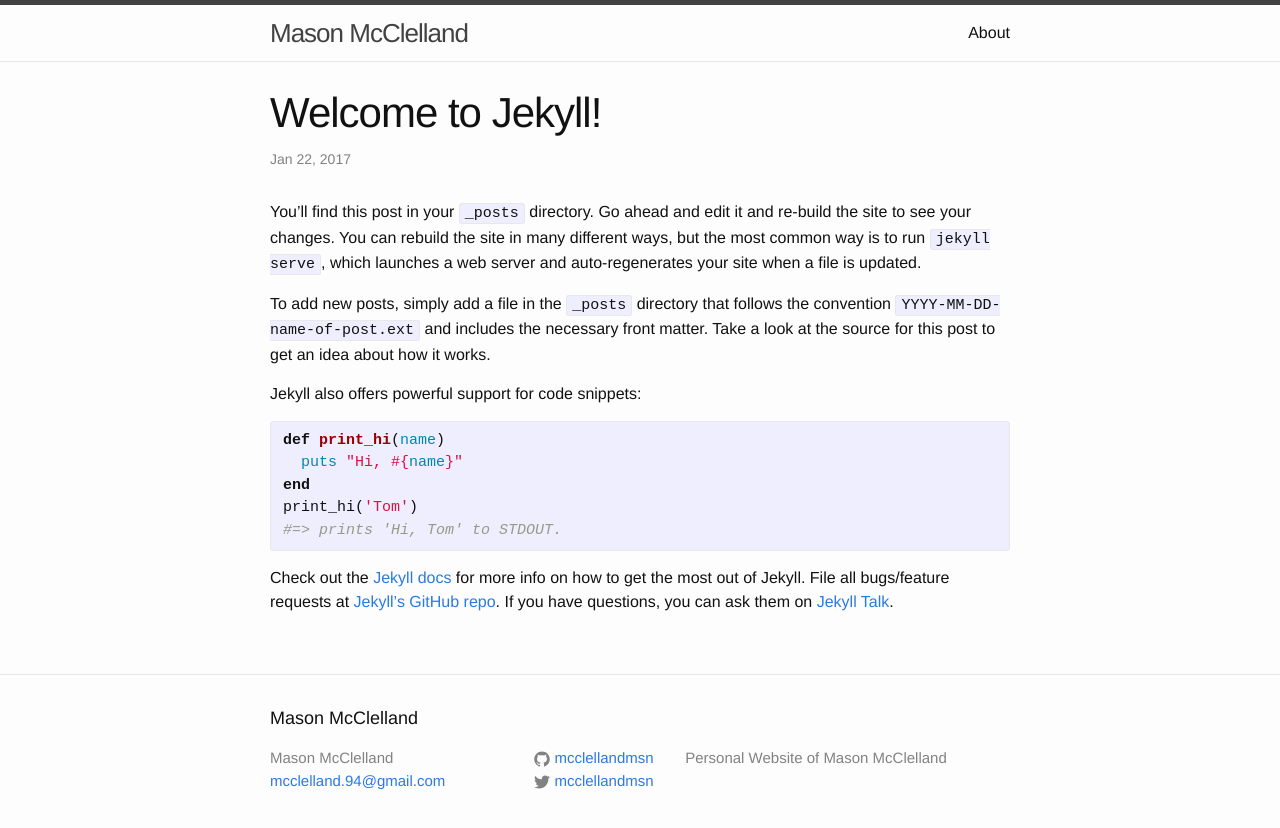
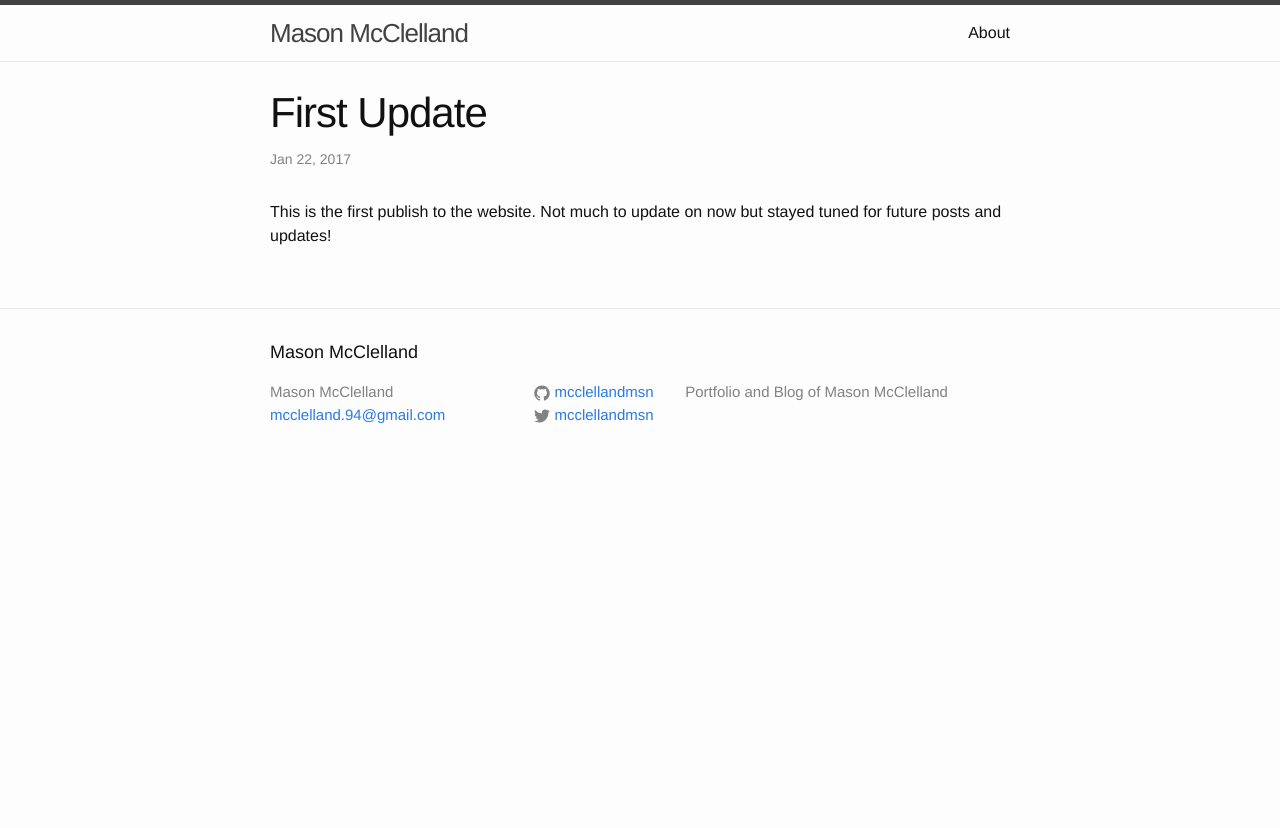
Before and after one commit to mcclellandmsn/personalsite.github.io, a Jekyll site: the page built from _posts/2017-01-21-welcome-to-jekyll.markdown, in a window 1280 px wide. Shown: the top 828 px of the page. Built offline with Jekyll 4.4.1, drawn with Linux system fonts in a browser that asks for light colours.

Commit message:
updated config and initial post

```diff
--- a/_config.yml
+++ b/_config.yml
@@ -9,7 +9,7 @@
 title: Mason McClelland
 email: mcclelland.94@gmail.com
 description: > # this means to ignore newlines until "baseurl:"
-  Personal Website of Mason McClelland
+  Portfolio and Blog of Mason McClelland
 baseurl: "" # the subpath of your site, e.g. /blog
 twitter_username: mcclellandmsn
 github_username:  mcclellandmsn
--- a/_posts/2017-01-21-welcome-to-jekyll.markdown
+++ b/_posts/2017-01-21-welcome-to-jekyll.markdown
@@ -1,25 +1,7 @@
 ---
 layout: post
-title:  "Welcome to Jekyll!"
+title:  First Update
 date:   2017-01-21 21:02:29 -0500
-categories: jekyll update
+categories: update
 ---
-You’ll find this post in your `_posts` directory. Go ahead and edit it and re-build the site to see your changes. You can rebuild the site in many different ways, but the most common way is to run `jekyll serve`, which launches a web server and auto-regenerates your site when a file is updated.
-
-To add new posts, simply add a file in the `_posts` directory that follows the convention `YYYY-MM-DD-name-of-post.ext` and includes the necessary front matter. Take a look at the source for this post to get an idea about how it works.
-
-Jekyll also offers powerful support for code snippets:
-
-{% highlight ruby %}
-def print_hi(name)
-  puts "Hi, #{name}"
-end
-print_hi('Tom')
-#=> prints 'Hi, Tom' to STDOUT.
-{% endhighlight %}
-
-Check out the [Jekyll docs][jekyll-docs] for more info on how to get the most out of Jekyll. File all bugs/feature requests at [Jekyll’s GitHub repo][jekyll-gh]. If you have questions, you can ask them on [Jekyll Talk][jekyll-talk].
-
-[jekyll-docs]: http://jekyllrb.com/docs/home
-[jekyll-gh]:   https://github.com/jekyll/jekyll
-[jekyll-talk]: https://talk.jekyllrb.com/
+This is the first publish to the website. Not much to update on now but stayed tuned for future posts and updates!
```
